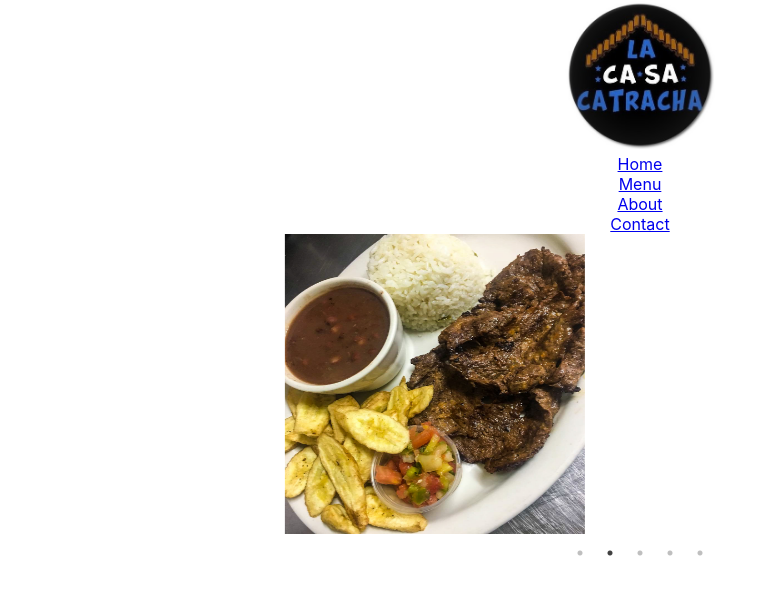
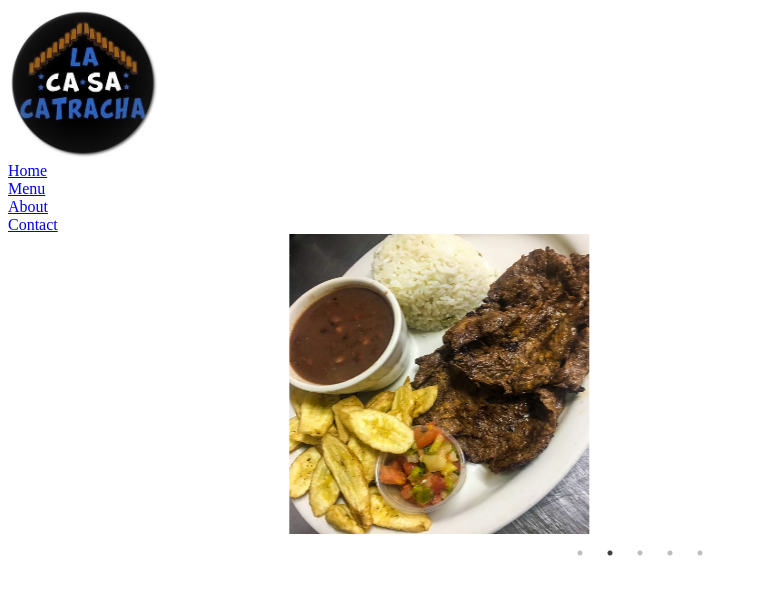
Before and after one commit to amcmillion3/la-casa-catracha, a React (Create React App) app: page / in a window 1280 px wide. Shown: the top 594 px of the page, without its empty margins (0-769 px from the left). Built offline with nearby package versions, Linux system fonts and the light colour scheme.

Commit message:
Install and configure tailwind

```diff
--- a/src/App.css
+++ /dev/null
@@ -1,38 +0,0 @@
-.App {
-  text-align: center;
-}
-
-.App-logo {
-  height: 40vmin;
-  pointer-events: none;
-}
-
-@media (prefers-reduced-motion: no-preference) {
-  .App-logo {
-    animation: App-logo-spin infinite 20s linear;
-  }
-}
-
-.App-header {
-  background-color: #282c34;
-  min-height: 100vh;
-  display: flex;
-  flex-direction: column;
-  align-items: center;
-  justify-content: center;
-  font-size: calc(10px + 2vmin);
-  color: white;
-}
-
-.App-link {
-  color: #61dafb;
-}
-
-@keyframes App-logo-spin {
-  from {
-    transform: rotate(0deg);
-  }
-  to {
-    transform: rotate(360deg);
-  }
-}
--- a/src/App.js
+++ b/src/App.js
@@ -1,6 +1,6 @@
 import React from 'react';
 import { BrowserRouter as Router, Routes, Route } from 'react-router-dom';
-import './App.css';
+import './index.css';
 import Nav from './Components/Nav';
 import HomeSlider from './Components/Home';
 import Menu from './Components/Menu';
--- a/src/index.css
+++ b/src/index.css
@@ -1,13 +1,3 @@
-body {
-  margin: 0;
-  font-family: -apple-system, BlinkMacSystemFont, 'Segoe UI', 'Roboto', 'Oxygen',
-    'Ubuntu', 'Cantarell', 'Fira Sans', 'Droid Sans', 'Helvetica Neue',
-    sans-serif;
-  -webkit-font-smoothing: antialiased;
-  -moz-osx-font-smoothing: grayscale;
-}
-
-code {
-  font-family: source-code-pro, Menlo, Monaco, Consolas, 'Courier New',
-    monospace;
-}
+@tailwind base;
+@tailwind components;
+@tailwind utilities;
--- /dev/null
+++ b/src/postcss.config.js
@@ -0,0 +1,6 @@
+module.exports = {
+  plugins: {
+    tailwindcss: {},
+    autoprefixer: {},
+  },
+}
--- /dev/null
+++ b/src/tailwind.config.js
@@ -0,0 +1,9 @@
+module.exports = {
+  content: [
+    "./src/**/*.{js,jsx,ts,tsx}",
+  ],
+  theme: {
+    extend: {},
+  },
+  plugins: [],
+}
```
Also changed, not shown: src/Components/About/about.css (deleted), src/Components/Contact/Contact.css (deleted), src/Components/Home/Home.css (deleted), src/Components/Menu/menu.css (deleted), src/Components/Nav/nav.css (deleted).
